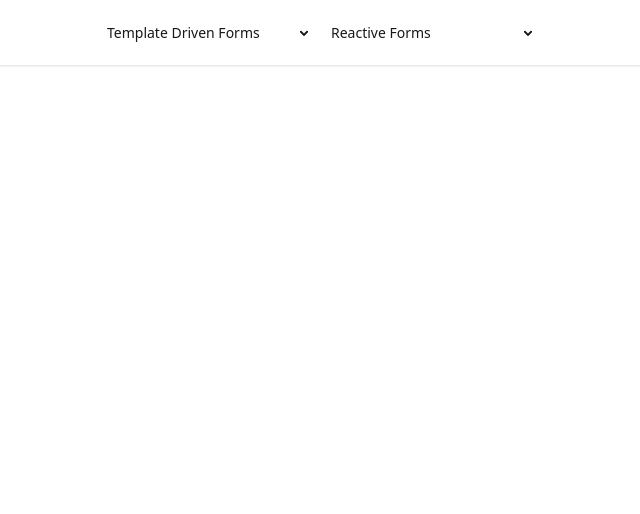
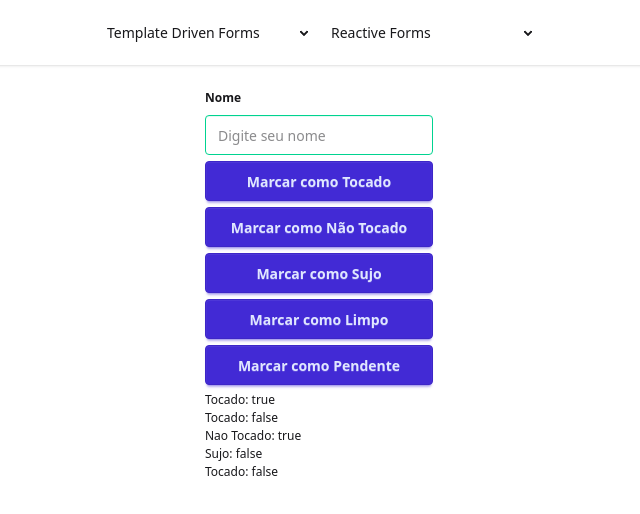
Before and after one commit to farleybsd/FormulariosAngular, an Angular app in the folder Template Driven Forms/curso-formularios-com-angular/: page /reactive-forms/using-mark-funcions in a window 1280 px wide. Before the commit this address led to /. Shown: the top 514 px of the page, without its empty margins (321-961 px from the left). Built offline with nearby package versions, Linux system fonts and the light colour scheme.

Commit message:
Utilizando funções para forçar estado

```diff
--- /dev/null
+++ b/Template Driven Forms/curso-formularios-com-angular/src/app/features/reactive-forms/3.using-mark-funcions/using-mark-funcions.component.html
@@ -0,0 +1,27 @@
+<fieldset class="fieldset">
+  <legend class="fieldset-legend">Nome</legend>
+  <input type="text" class="input" placeholder="Digite seu nome" [formControl]="nameControl" />
+  <button class="button" class="btn btn-primary" (click)="nameControl.markAsTouched()">Marcar como Tocado</button>
+  <button class="button" class="btn btn-primary"(click)="nameControl.markAsUntouched()">Marcar como Não Tocado</button>
+  <button class="button" class="btn btn-primary"(click)="nameControl.markAsDirty()">Marcar como Sujo</button>
+  <button class="button" class="btn btn-primary"(click)="nameControl.markAsPristine()">Marcar como Limpo</button>
+  <button class="button" class="btn btn-primary"(click)="nameControl.markAsPending()">Marcar como Pendente</button>
+  <div>
+    <div>
+      Tocado: {{ nameControl.pristine }}
+    </div>
+    <div>
+      Tocado: {{ nameControl.touched }}
+    </div>
+    <div>
+      Nao Tocado: {{ nameControl.untouched }}
+    </div>
+    <div>
+      Sujo: {{ nameControl.dirty }}
+    </div>
+
+    <div>
+      Tocado: {{ nameControl.pending }}
+    </div>
+  </div>
+</fieldset>
--- /dev/null
+++ b/Template Driven Forms/curso-formularios-com-angular/src/app/features/reactive-forms/3.using-mark-funcions/using-mark-funcions.component.ts
@@ -0,0 +1,34 @@
+import { ChangeDetectionStrategy, Component } from '@angular/core';
+import { FormControl, ReactiveFormsModule } from '@angular/forms';
+
+@Component({
+  selector: 'app-using-mark-funcions',
+  imports: [ReactiveFormsModule],
+  templateUrl: './using-mark-funcions.component.html',
+  styleUrl: './using-mark-funcions.component.css',
+  changeDetection: ChangeDetectionStrategy.OnPush,
+})
+export class UsingMarkFuncionsComponent {
+
+  protected nameControl = new FormControl();
+
+  protected markAsTouched(): void {
+    this.nameControl.markAsTouched();
+  }
+
+  protected markAsUntouched(): void {
+    this.nameControl.markAsUntouched();
+  }
+
+  protected markAsDirty(): void {
+    this.nameControl.markAsDirty();
+  }
+
+  protected markAsPristine(): void {
+    this.nameControl.markAsPristine();
+  }
+
+  protected markAsPending(): void {
+    this.nameControl.markAsPending();
+  }
+}
--- a/Template Driven Forms/curso-formularios-com-angular/src/app/features/reactive-forms/routes.ts
+++ b/Template Driven Forms/curso-formularios-com-angular/src/app/features/reactive-forms/routes.ts
@@ -1,6 +1,7 @@
 import { Routes } from '@angular/router';
 import { FormControlComponent } from './1.form-control/form-control.component';
 import { ValidationsComponent } from './2.validations/validations/validations.component';
+import { UsingMarkFuncionsComponent } from './3.using-mark-funcions/using-mark-funcions.component';
 
 export const reactiveFormsRoutes: Routes = [
   {
@@ -11,4 +12,8 @@ export const reactiveFormsRoutes: Routes = [
     path: 'validations',
     component: ValidationsComponent
   },
+   {
+    path: 'using-mark-funcions',
+    component: UsingMarkFuncionsComponent
+  },
 ];
```
Also changed, not shown: Template Driven Forms/curso-formularios-com-angular/src/app/features/reactive-forms/3.using-mark-funcions/using-mark-funcions.component.css (added).
